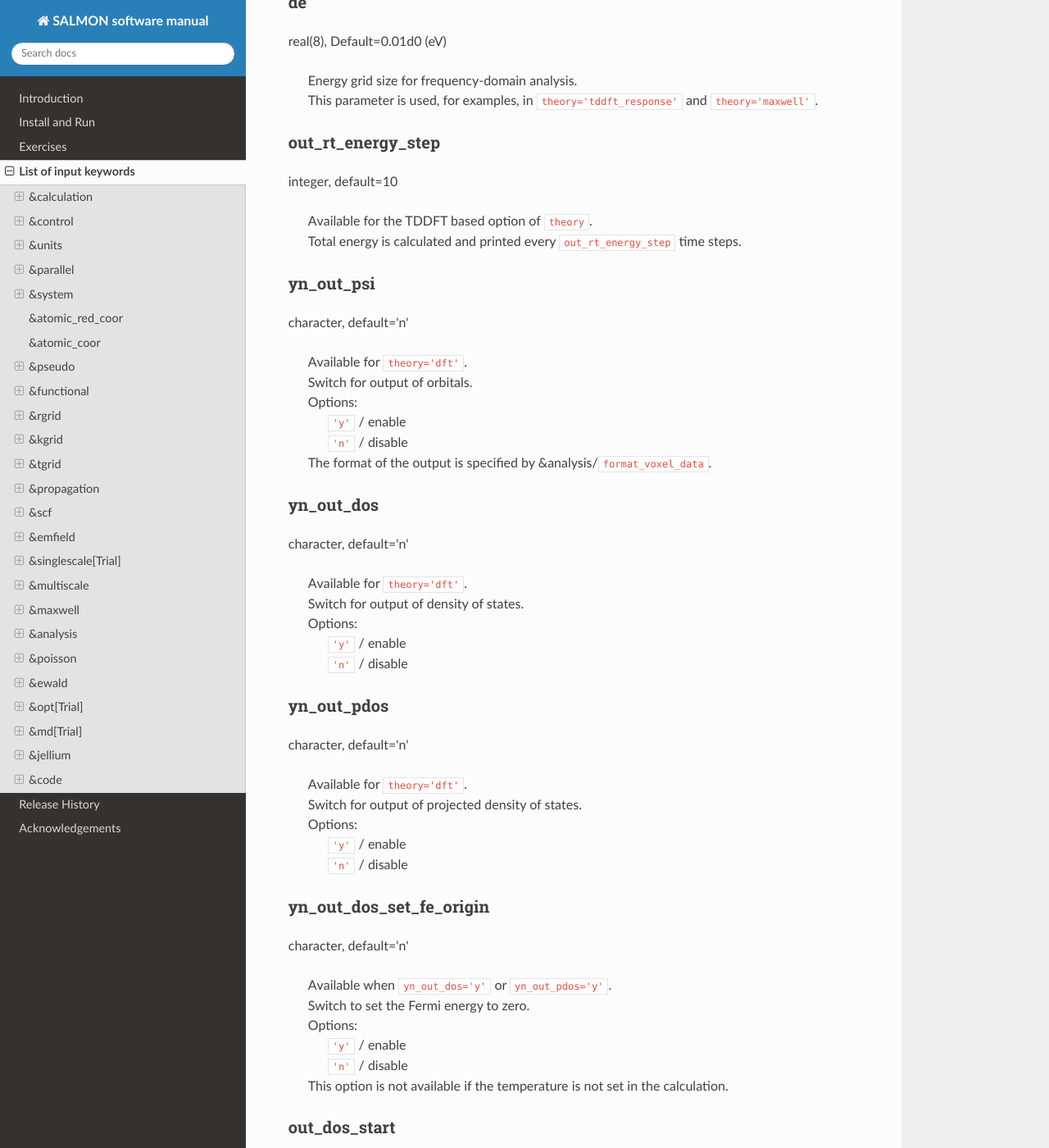
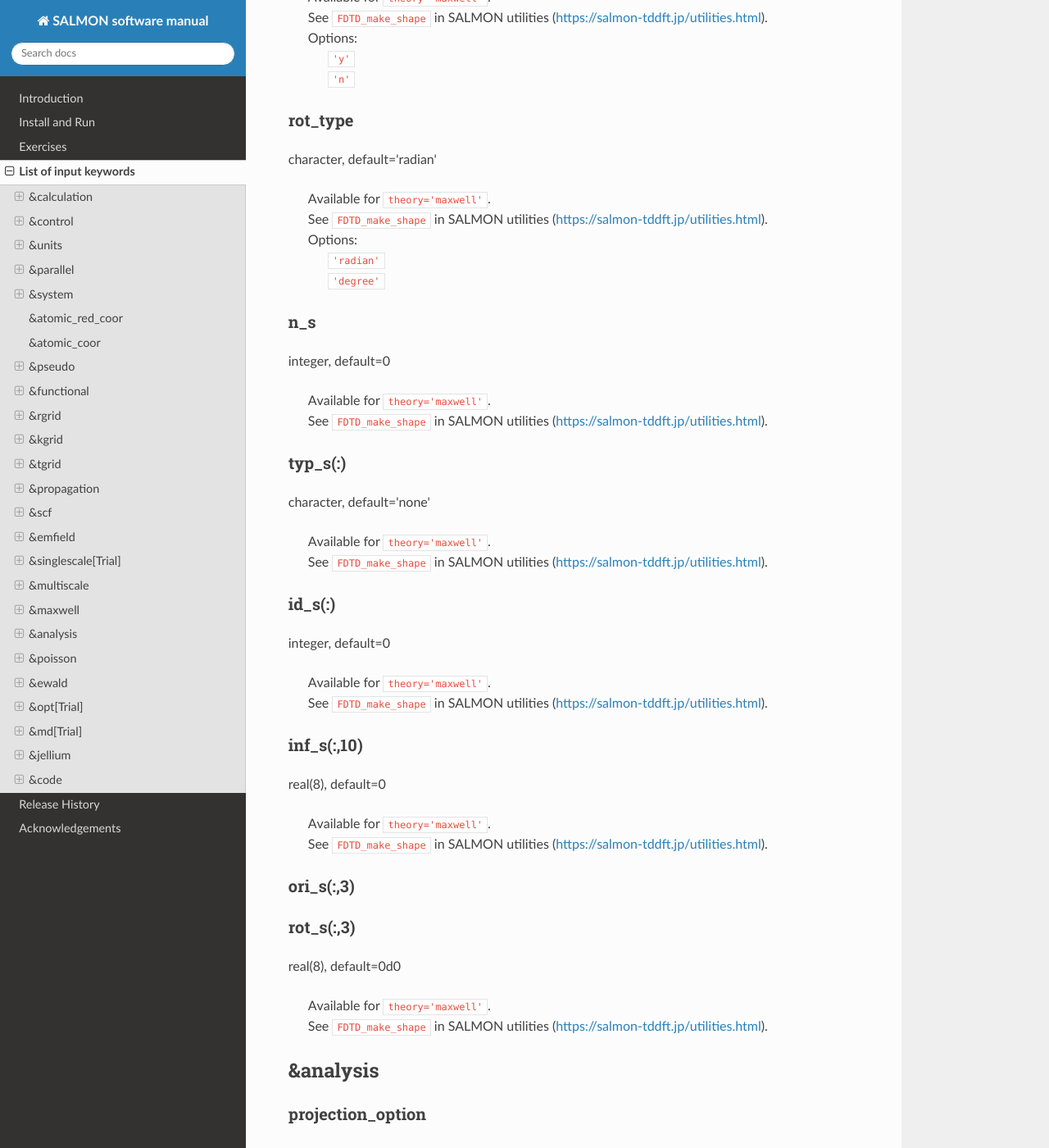
Before and after one commit to SALMON-TDDFT/SALMON-DOCS, a Sphinx documentation site: the page built from source/input_keyword_list.rst, in a window 1280 px wide and 1400 px high, scrolled down 37231 px. Shown: the whole window at 82% size. Built offline with Sphinx 7.4.7 and the Read the Docs theme 2.0.0, drawn with Linux system fonts in a browser that asks for light colours; formulas are drawn with MathJax 3; some of the changed text lies outside the part shown.

Commit message:
Update input_keyword_list.rst

```diff
--- a/source/input_keyword_list.rst
+++ b/source/input_keyword_list.rst
@@ -1855,6 +1855,113 @@
 integer, default=0
    | Available for ``theory='maxwell'``.
    | Media ID used in incident current source1/source2 to generate the first/second pulse.
+
+.. _yn_make_shape:
+
+yn_make_shape
+^^^^^^^^^^^^^
+
+character, default='n'
+
+   | Available for ``theory='maxwell'``.
+   | Switch for making shape. This is same functionality for ``FDTD_make_shape`` in SALMON utilities (https://salmon-tddft.jp/utilities.html).
+   | Options:
+   |   ``'y'``
+   |   ``'n'``
+
+.. _yn_output_shape:
+
+yn_output_shape
+^^^^^^^^^^^^^^^^^
+
+character, default='n'
+
+   | Available for ``theory='maxwell'``.
+   | Switch for outputing shape file in cube format when ``yn_make_shape='y'``.
+   | Options:
+   |   ``'y'``
+   |   ``'n'``
+
+.. _yn_copy_x:
+
+yn_copy_x
+^^^^^^^^^
+.. _yn_copy_y:
+
+yn_copy_y
+^^^^^^^^^
+.. _yn_copy_z:
+
+yn_copy_z
+^^^^^^^^^
+character, default='n'
+
+   | Available for ``theory='maxwell'``.
+   | See ``FDTD_make_shape`` in SALMON utilities (https://salmon-tddft.jp/utilities.html).
+   | Options:
+   |   ``'y'``
+   |   ``'n'``
+
+.. _rot_type:
+
+rot_type
+^^^^^^^^
+character, default='radian'
+
+   | Available for ``theory='maxwell'``.
+   | See ``FDTD_make_shape`` in SALMON utilities (https://salmon-tddft.jp/utilities.html).
+   | Options:
+   |   ``'radian'``
+   |   ``'degree'``
+
+.. _n_s:
+
+n_s
+^^^
+integer, default=0
+
+   | Available for ``theory='maxwell'``.
+   | See ``FDTD_make_shape`` in SALMON utilities (https://salmon-tddft.jp/utilities.html).
+
+.. _typ_s(:):
+
+typ_s(:)
+^^^^^^^^
+character, default='none'
+
+   | Available for ``theory='maxwell'``.
+   | See ``FDTD_make_shape`` in SALMON utilities (https://salmon-tddft.jp/utilities.html).
+
+.. _id_s(:):
+
+id_s(:)
+^^^^^^^
+integer, default=0
+
+   | Available for ``theory='maxwell'``.
+   | See ``FDTD_make_shape`` in SALMON utilities (https://salmon-tddft.jp/utilities.html).
+
+.. _inf_s(:,10):
+
+inf_s(:,10)
+^^^^^^^^^^^
+real(8), default=0
+
+   | Available for ``theory='maxwell'``.
+   | See ``FDTD_make_shape`` in SALMON utilities (https://salmon-tddft.jp/utilities.html).
+
+.. _ori_s(:,3):
+
+ori_s(:,3)
+^^^^^^^^^^
+.. _rot_s(:,3):
+
+rot_s(:,3)
+^^^^^^^^^^
+real(8), default=0d0
+
+   | Available for ``theory='maxwell'``.
+   | See ``FDTD_make_shape`` in SALMON utilities (https://salmon-tddft.jp/utilities.html).
 
 .. _&analysis:
 
```
Also changed, not shown: other parts of source/input_keyword_list.rst (+1 -1 lines).
